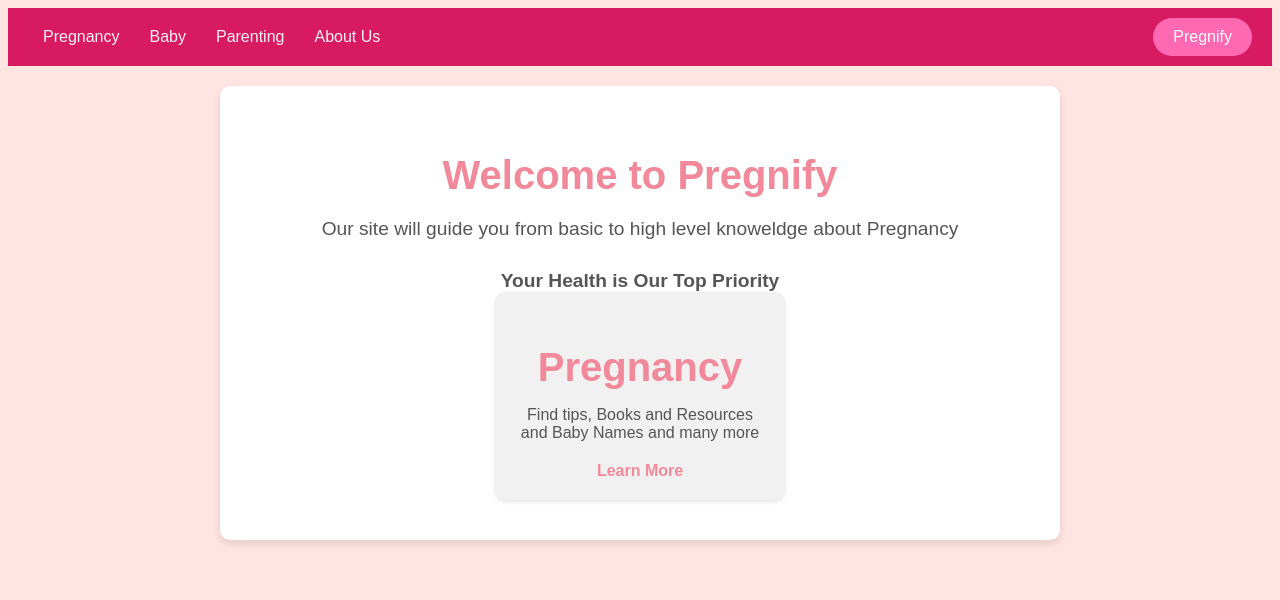
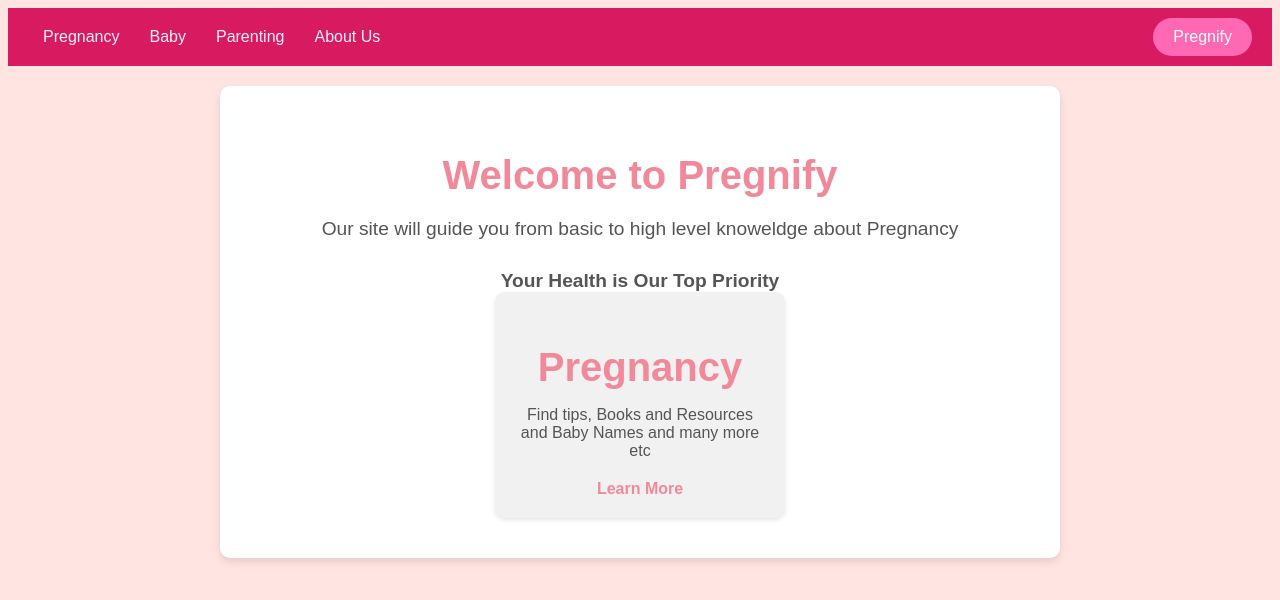
Before and after one commit to Pixiedust3/NewProject, a React (Vite) app: page /userhome in a window 1280 px wide. Shown: the top 600 px of the page. Built offline with nearby package versions, Linux system fonts and the light colour scheme.

Commit message:
changes made

```diff
--- a/src/pages/trying.jsx
+++ /dev/null
@@ -1 +0,0 @@
-<h1>hello</h1>
--- a/src/pages/userhome.jsx
+++ b/src/pages/userhome.jsx
@@ -14,7 +14,7 @@ function Page() {
     <div className="section-card">
       <h2 className="page-title">Pregnancy</h2>
 
-      <p>Find tips, Books and Resources and Baby Names and many more</p>
+      <p>Find tips, Books and Resources and Baby Names and many more etc</p>
 
       <a href="#pregnancy" className="section-link">Learn More</a>
         </div>
```
Also changed, not shown: src/pages/try.jsx (deleted).
